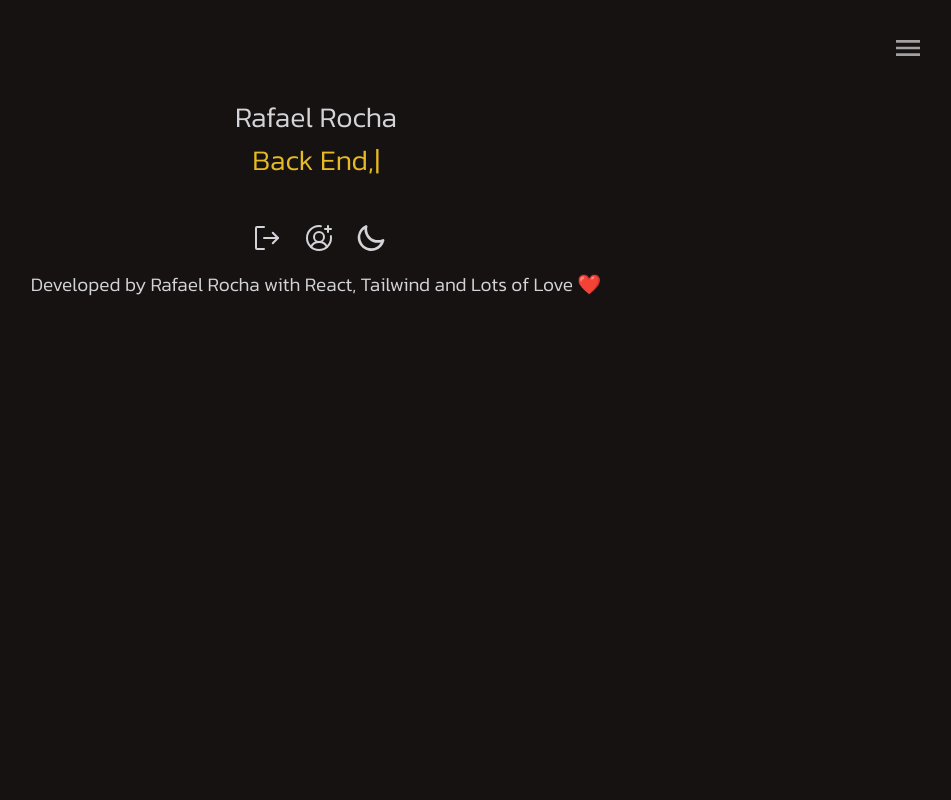
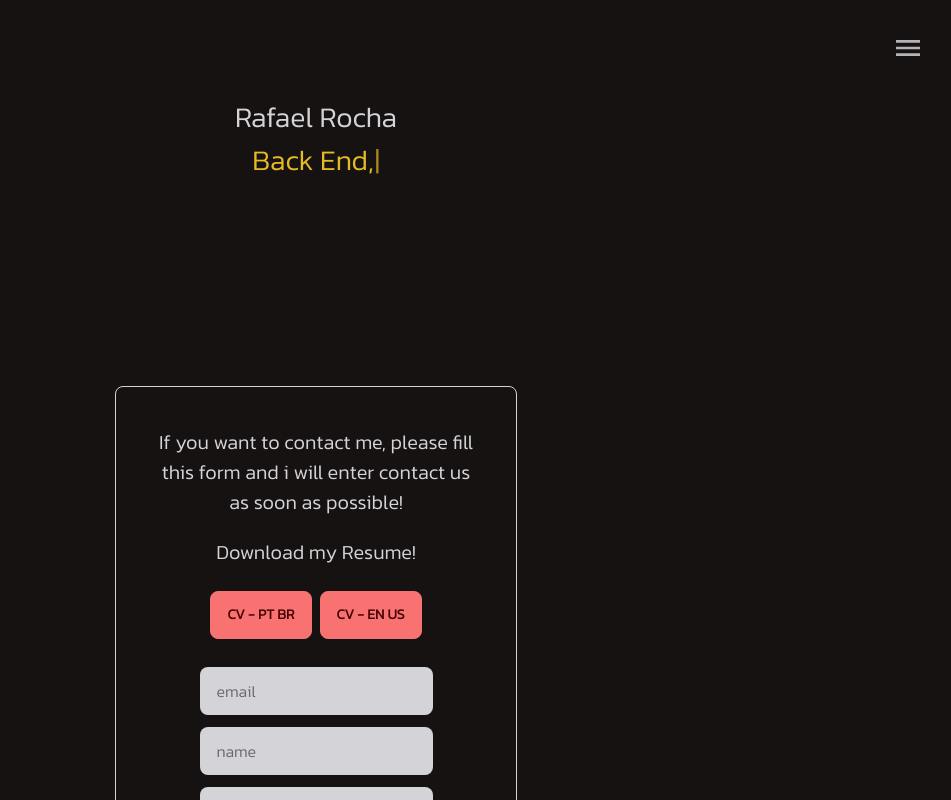
Before and after one commit to RafaelRRhocha/Portfolio, a React (Vite) app: page / in a window 1280 px wide. Shown: the top 800 px of the page, without its empty margins (324-1275 px from the left). Built offline with nearby package versions, Linux system fonts and the light colour scheme.

Commit message:
change forms

```diff
--- a/src/App.jsx
+++ b/src/App.jsx
@@ -9,7 +9,6 @@ import { Projects } from './pages/Projects';
 import { FrontEndProjects } from './components/FrontEndProjects';
 import { BackEndProjects } from './components/BackEndProjects';
 import { NotFound } from './components/NotFound';
-import { Forms } from './pages/Forms';
 import './css/cards.css';
 import './css/style.css';
 
@@ -26,7 +25,6 @@ export default function App() {
           <Route path="projects" element={ <Projects /> } />
           <Route path="frontend" element={ <FrontEndProjects /> } />
           <Route path="backend" element={ <BackEndProjects /> } />
-          <Route path="contact" element={ <Forms /> } />
           <Route path="*" element={ <NotFound /> } />
         </Route>
       </Routes>
--- a/src/components/OptionsBar.jsx
+++ b/src/components/OptionsBar.jsx
@@ -1,4 +1,4 @@
-import { UserCirclePlus, SignOut } from 'phosphor-react';
+import { SignOut } from 'phosphor-react';
 import React from 'react';
 import { Link } from 'react-router-dom';
 import { DarkMode } from './DarkMode';
@@ -10,9 +10,6 @@ export function OptionsBar() {
         <Link to="/">
           <SignOut className="w-8 h-8" />
         </Link>
-        <Link to="/contact">
-          <UserCirclePlus className="w-8 h-8" />
-        </Link>
         <DarkMode />
       </div>
     </div>
--- a/src/css/style.css
+++ b/src/css/style.css
@@ -17,16 +17,19 @@
 }
 
 ::-webkit-scrollbar {
+  display: none;
   width: 12px;
 }
 
 ::-webkit-scrollbar-track {
-  background: #171212;
+  display: none;
+  background: var(--background);
 }
 
 ::-webkit-scrollbar-thumb {
-  background-color: #16181b;
-  border: 3px solid #171212;
+  display: none;
+  background-color: var(--background);
+  border: 3px solid var(--background);
   border-radius: 20px;
 }
 
--- a/src/pages/Forms.jsx
+++ /dev/null
@@ -1,77 +0,0 @@
-import React, { useState } from 'react';
-import cvPTBR from "../files/CV-PTBR.pdf";
-import cvENUS from "../files/CV-ENUS.pdf";
-import { Header } from '../components/Header';
-import { Footer } from '../components/Footer';
-import MenuHamburger from '../components/MenuHamburger';
-
-export function Forms() {
-  const [disable, setDisable] = useState(true);
-  const [email, setEmail] = useState('');
-
-  const verifyInputEmail = ({ target: { value } }) => {
-    const regexValidation = /\S+@\w+\.\w+/i;
-    const finalValidation = regexValidation.test(email);
-    setDisable(finalValidation);
-    setEmail(value);
-  };
-
-  return (
-    <div className="color">
-      <Header />
-      <div className="lg:hidden xl:hidden">
-        <MenuHamburger />
-      </div>
-      <div className="flex justify-center">
-        <div className="flex sm:flex-col md:flex-col lg:flex-row xl:flex-row gap-7 items-center justify-center mt-[3%] border-[#d4d4d8] border sm:p-5 md:p-10 lg:p-10 xl:p-10 rounded-lg">
-            <div className="flex gap-10">
-              <div className="flex flex-col items-center gap-5">
-                  <p className="text-[20px] w-[320px]">
-                    If you want to contact me,
-                    please fill this form and i will enter
-                    contact us as soon as possible!
-                  </p>
-                  <p className="text-[20px]">Download my Resume!</p>
-                  <div className="flex gap-2">
-                    <a href={cvPTBR} download>
-                      <button className="btn btn-error hover:animate-pulse">CV - PT BR</button>
-                    </a>
-                    <a href={cvENUS} download>
-                      <button className="btn btn-error hover:animate-pulse">CV - EN US</button>
-                    </a>
-                  </div>
-              </div>
-            </div>
-            <div>
-              <form action="https://api.staticforms.xyz/submit" method="post" className="flex flex-col gap-3">
-                <input type="hidden" name="accessKey" value="cefcaba4-47bb-4c09-9a6e-b4a5dc52aca8" />
-                <input type="hidden" name="redirectTo" value={window.location.href} />
-                <input
-                  type="text"
-                  className="input bg-[#d4d4d8] w-full max-w-xs text-black placeholder:text-black placeholder:opacity-[0.5]"
-                  placeholder="email"
-                  name="email"
-                  value={ email }
-                  onChange={ verifyInputEmail }
-                />
-                <input
-                  type="text"
-                  className="input bg-[#d4d4d8] w-full max-w-xs text-black placeholder:text-black placeholder:opacity-[0.5]"
-                  placeholder="name"
-                  name="name"
-                />
-                <textarea
-                  name="message"
-                  type="text"
-                  className="textarea bg-[#d4d4d8] w-full max-w-xs text-black placeholder:text-black placeholder:opacity-[0.5]"
-                  placeholder="message"
-                />
-                <button disabled={ !disable } onClick={() => alert('Thanks for the Feedback!')} className="btn btn-success">Send Email</button>
-              </form>
-            </div>
-          </div>
-      </div>
-      <Footer />
-    </div>
-  )
-}
--- a/src/pages/Infos.jsx
+++ b/src/pages/Infos.jsx
@@ -1,12 +1,24 @@
-import React from 'react';
+import React, { useState } from 'react';
 import Typewriter from "typewriter-effect";
 import { Header } from '../components/Header';
 import { Footer } from '../components/Footer';
 import MenuHamburger from '../components/MenuHamburger';
+import cvPTBR from "../files/CV-PTBR.pdf";
+import cvENUS from "../files/CV-ENUS.pdf";
 
 export function Infos() {
+  const [email, setEmail] = useState('');
+  const [disable, setDisable] = useState(true);
+
+  const verifyInputEmail = ({ target: { value } }) => {
+    const regexValidation = /\S+@\w+\.\w+/i;
+    const finalValidation = regexValidation.test(email);
+    setDisable(finalValidation);
+    setEmail(value);
+  };
+
   return (
-    <div className="sm:h-[100vh] sm:w-[100vw]">
+    <div className="sm:h-[100vh] sm:w-[100vw] color">
       <Header />
       <div className="flex flex-col lg:hidden xl:hidden">
         <MenuHamburger />
@@ -31,7 +43,7 @@ export function Infos() {
           </div>
         </div>
       </div>
-      <section className='hidden lg:flex xl:flex justify-center pt-[4%] text-[4.5rem]'>
+      <div className='hidden lg:flex xl:flex justify-center pt-[4%] text-[4.5rem]'>
         <div className="flex flex-col text-left">
           <p>{`Rafael Rocha = {`}</p>
           <div className="text-[4rem] flex items-center gap-4 ml-7">
@@ -56,7 +68,56 @@ export function Infos() {
           </div>
           <p>{`}`}</p>
         </div>
-      </section>
+      </div>
+      <div className="flex justify-center color mt-[13%]">
+        <div className="flex sm:flex-col md:flex-col lg:flex-row xl:flex-row gap-7 items-center justify-center mt-[3%] border-[#d4d4d8] border sm:p-5 md:p-10 lg:p-10 xl:p-10 rounded-lg">
+            <div className="flex gap-10">
+              <div className="flex flex-col items-center gap-5">
+                  <p className="text-[20px] w-[320px]">
+                    If you want to contact me,
+                    please fill this form and i will enter
+                    contact us as soon as possible!
+                  </p>
+                  <p className="text-[20px]">Download my Resume!</p>
+                  <div className="flex gap-2">
+                    <a href={cvPTBR} download>
+                      <button className="btn btn-error hover:animate-pulse">CV - PT BR</button>
+                    </a>
+                    <a href={cvENUS} download>
+                      <button className="btn btn-error hover:animate-pulse">CV - EN US</button>
+                    </a>
+                  </div>
+              </div>
+            </div>
+            <div>
+              <form action="https://api.staticforms.xyz/submit" method="post" className="flex flex-col gap-3">
+                <input type="hidden" name="accessKey" value="cefcaba4-47bb-4c09-9a6e-b4a5dc52aca8" />
+                <input type="hidden" name="redirectTo" value={window.location.href} />
+                <input
+                  type="text"
+                  className="input bg-[#d4d4d8] w-full max-w-xs text-black placeholder:text-black placeholder:opacity-[0.5]"
+                  placeholder="email"
+                  name="email"
+                  value={ email }
+                  onChange={ verifyInputEmail }
+                />
+                <input
+                  type="text"
+                  className="input bg-[#d4d4d8] w-full max-w-xs text-black placeholder:text-black placeholder:opacity-[0.5]"
+                  placeholder="name"
+                  name="name"
+                />
+                <textarea
+                  name="message"
+                  type="text"
+                  className="textarea bg-[#d4d4d8] w-full max-w-xs text-black placeholder:text-black placeholder:opacity-[0.5] resize-none"
+                  placeholder="message"
+                />
+                <button disabled={ !disable || email.length < 2 } className="btn btn-success">Send Email</button>
+              </form>
+            </div>
+          </div>
+      </div>
       <Footer />
     </div>
   );
--- a/src/pages/Training.jsx
+++ b/src/pages/Training.jsx
@@ -10,7 +10,7 @@ export function Training() {
       <div className="lg:hidden xl:hidden">
         <MenuHamburger />
       </div>
-      <div className="flex flex-col gap-2">
+      <div className="flex flex-col gap-2 mt-[5%]">
         <h1 className='text-4xl'>
           <strong>Training:</strong>
         </h1>
```
